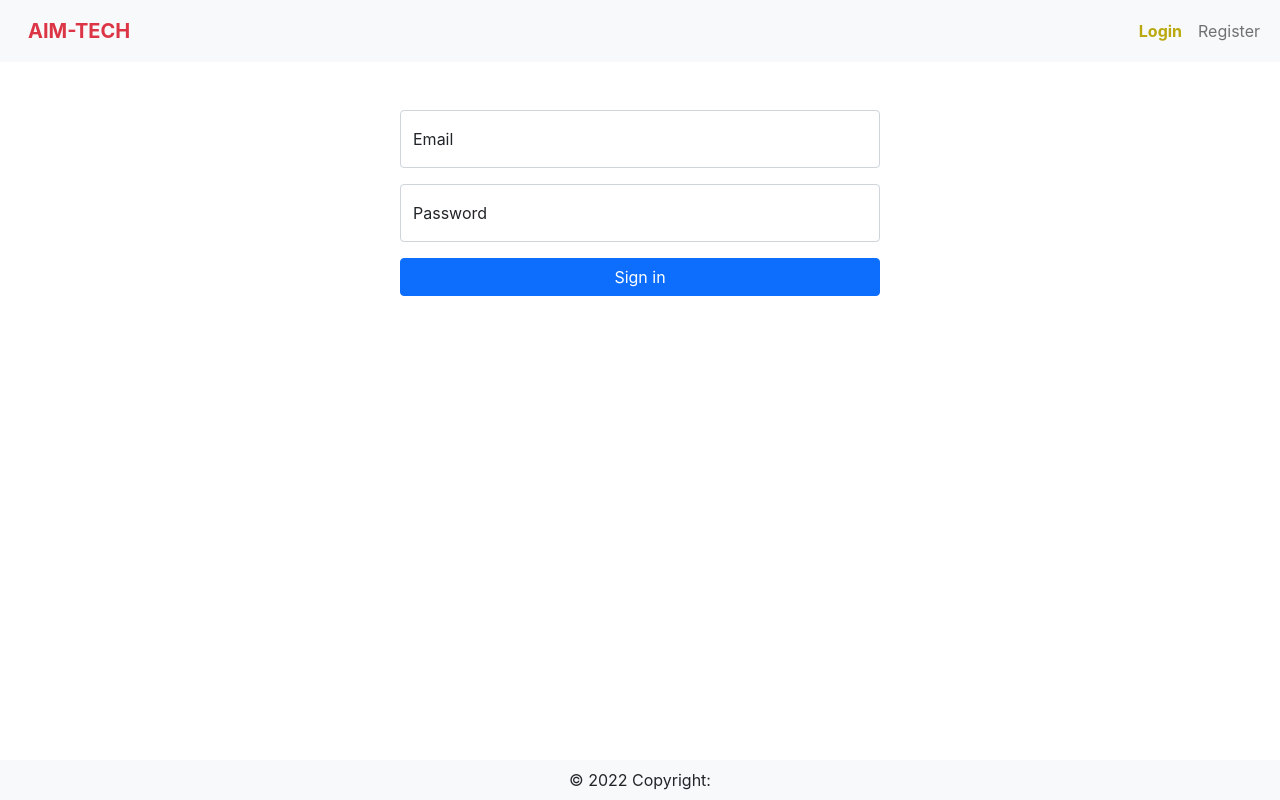
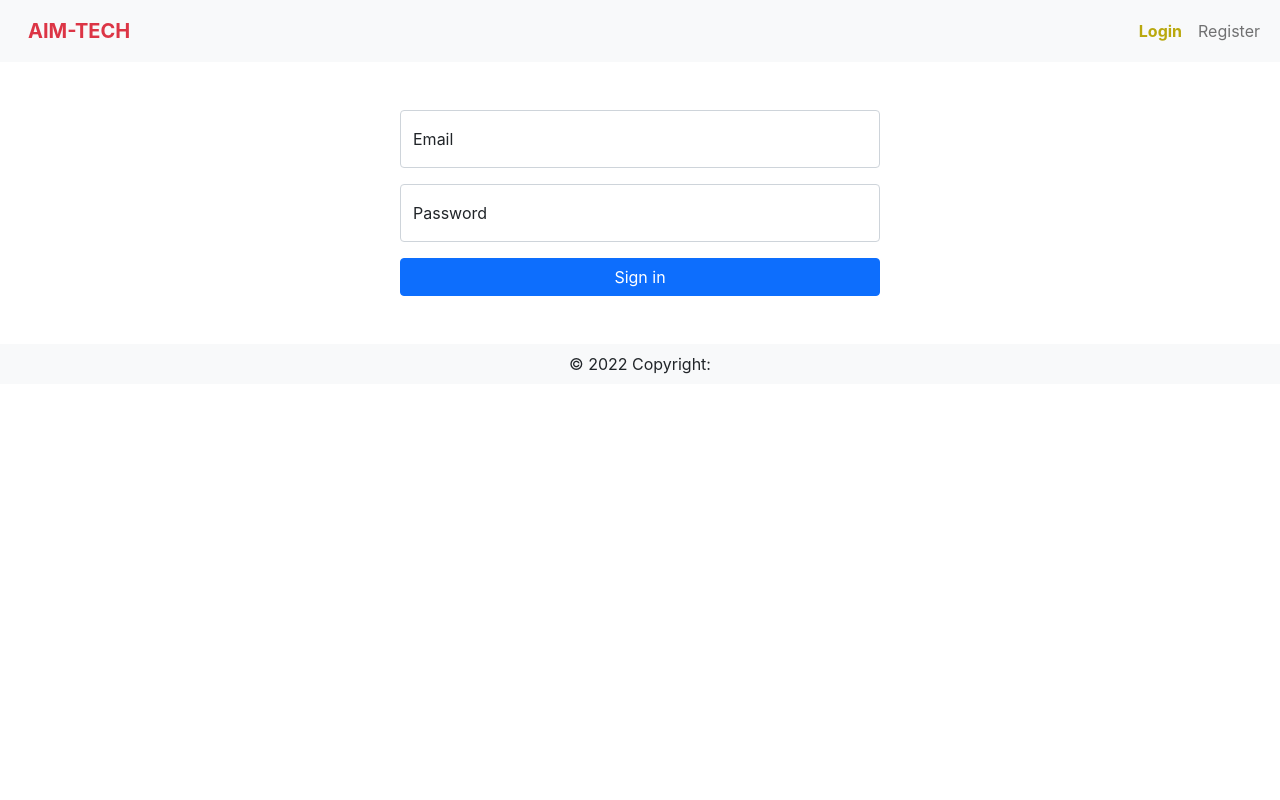
Before and after one commit to ahmedshaban022/cooking-recipes, a React (Create React App) app in the folder client/: page /login in a window 1280 px wide. Built offline with nearby package versions, Linux system fonts and the light colour scheme.

Commit message:
adding fixing footer postion

```diff
--- a/client/src/App.css
+++ b/client/src/App.css
@@ -49,7 +49,7 @@ body{
 } */
 
 .card{
-  background-color: rgb(200, 194, 194);
+
   min-height: 300px;
   margin-top: 10px;
   padding: 3px;
--- a/client/src/Components/Footer.js
+++ b/client/src/Components/Footer.js
@@ -2,7 +2,7 @@ import React from "react";
 
 const Footer = () => {
   return (
-    <footer className="footer fixed-bottom bg-light ">
+    <footer className="footer  bg-light mt-3">
       <div className=" text-center py-2">© 2022 Copyright:</div>
     </footer>
   );
--- a/client/src/Components/Recipe.js
+++ b/client/src/Components/Recipe.js
@@ -31,7 +31,7 @@ const Recipe = ({ Recipes, setRecipes }) => {
       {Recipes ? (
         Recipes.map((recipe, index) => (
           <div key={index} className="col-md-4">
-            <div className="card" style={{ width: "18rem" }}>
+            <div className="card bg-light shadow" style={{ width: "18rem" }}>
               <img
                 src={recipe.image.url}
                 className="card-img-top"
```
